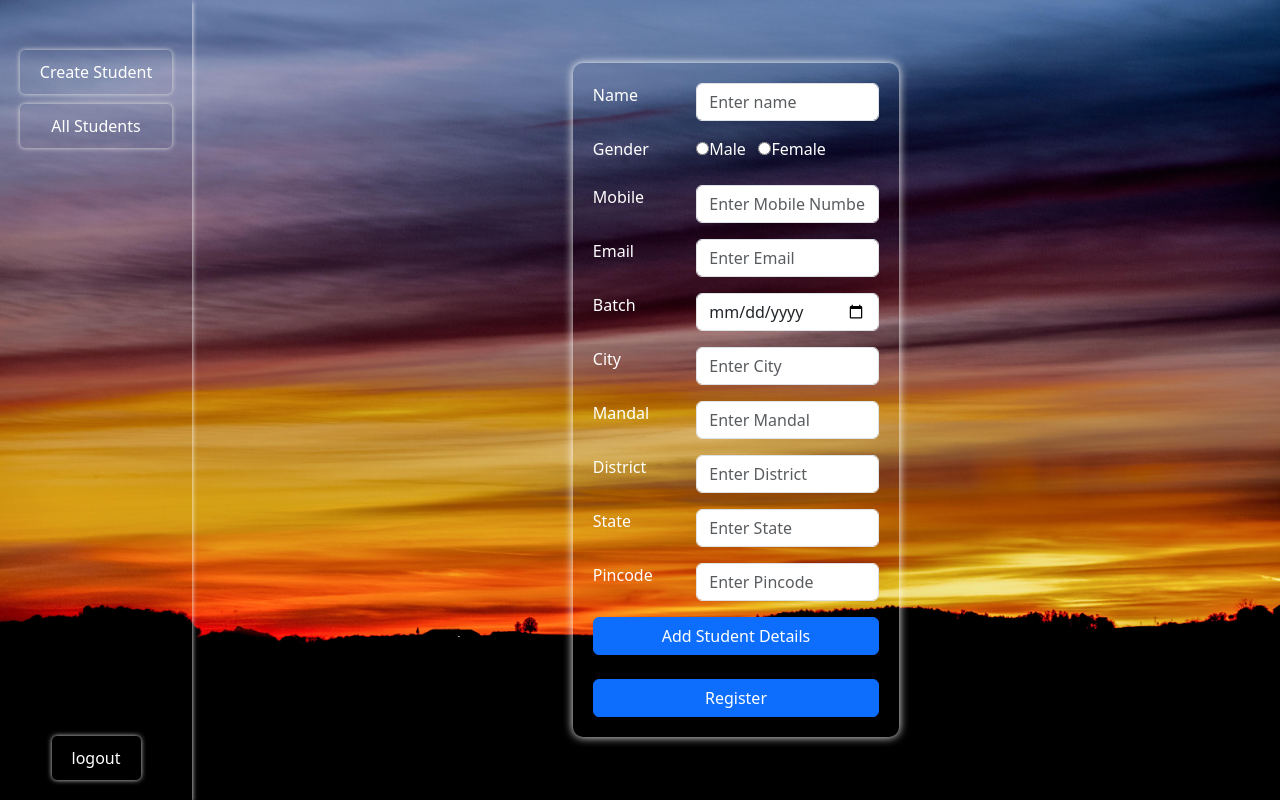
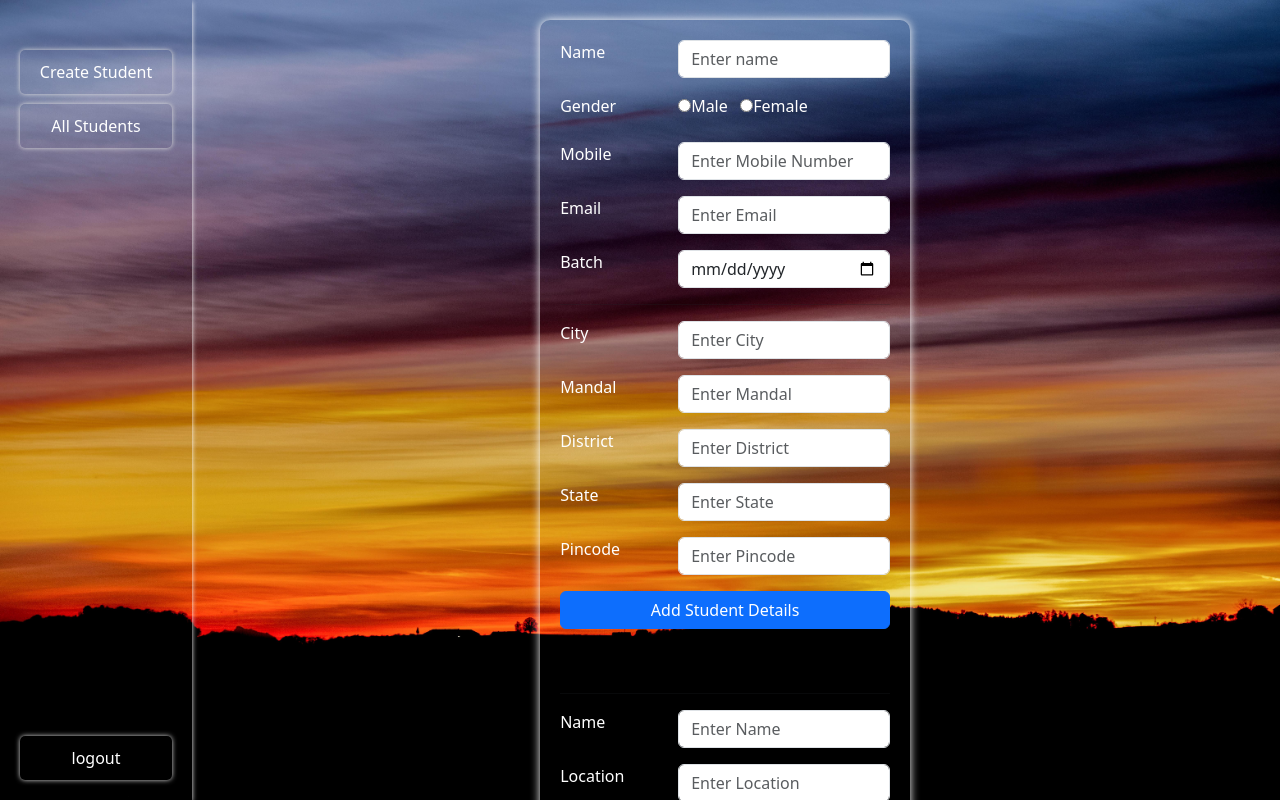
Before and after one commit to vishaldeep9/ims, an Angular app: page /dashboard/create-student in a window 1280 px wide. Built offline with nearby package versions, Linux system fonts and the light colour scheme; sample sign-in values are in the browser's storage.

Commit message:
some css modification on student-create form

```diff
--- a/src/app/components/create-student/create-student.component.html
+++ b/src/app/components/create-student/create-student.component.html
@@ -1,5 +1,5 @@
-<div class="outer display-flex">
-    <div class="parent display-flex">
+<div class="outer">
+    <div class="parent">
         <form [formGroup]="studentForm">
             <div class="row form-group">
                 <div class="col-sm-4">
@@ -48,7 +48,7 @@
                     <input type="date" id="name" class="form-control" placeholder="Enter Batch" name="name"
                         formControlName="batch">
                 </div>
-            </div>
+            </div><hr>
             <!-- -------------for address------------ -->
             <div formGroupName="address">
                 <div class="row form-group">
@@ -100,7 +100,7 @@
             <!-- --------For Education--------------- -->
             <div class="button display-flex ">
                 <button type="button" class="btn btn-primary" (click)="addStudent()">Add Student Details</button>
-            </div>
+            </div><br>
             <div class="education-details" formArrayName="education"
                 *ngFor="let edu of eductionFormArray.controls;let i=index">
                 <div class="education" formGroupName="{{i}}">
@@ -136,6 +136,48 @@
                         <button type="button" class="btn btn-primary" (click)="delete(i)">Delete {{i+1}}</button>
                     </div>
                 </div>
+            </div><br><hr>
+            <!-- -------------------company--------------- -->
+            <div formGroupName="company">
+                <div class="row form-group">
+                    <div class="col-sm-4">
+                        <label for="name">Name</label>
+                    </div>
+                    <div class="col-sm-8">
+                        <input type="text" id="name" class="form-control" placeholder="Enter Name" name="name"
+                            formControlName="name">
+                    </div>
+                </div>
+
+                <div class="row form-group">
+                    <div class="col-sm-4">
+                        <label for="name">Location</label>
+                    </div>
+                    <div class="col-sm-8">
+                        <input type="text" id="name" class="form-control" placeholder="Enter Location" name="name"
+                            formControlName="location">
+                    </div>
+                </div>
+
+                <div class="row form-group">
+                    <div class="col-sm-4">
+                        <label for="name">Package</label>
+                    </div>
+                    <div class="col-sm-8">
+                        <input type="number" id="name" class="form-control" placeholder="Enter Package" name="name"
+                            formControlName="package">
+                    </div>
+                </div>
+
+                <div class="row form-group">
+                    <div class="col-sm-4">
+                        <label for="name">Offer Date</label>
+                    </div>
+                    <div class="col-sm-8">
+                        <input type="date" id="name" class="form-control" placeholder="Enter Offer Date" name="name"
+                            formControlName="offerDate">
+                    </div>
+                </div>
             </div>
             <!-- --------------Button------------- -->
             <br>
--- a/src/app/components/create-student/create-student.component.scss
+++ b/src/app/components/create-student/create-student.component.scss
@@ -2,15 +2,23 @@
   width: 100%;
   height: 100%;
   background-color: transparent;
+  display: flex;
+  flex-direction: column;
+  max-height: 100vh;
+  padding-top: 20px;
+  padding-left: 32%;
+  // bcz of justify-content --it is not working properly
 }
 .parent {
   box-shadow: 0 0 10px #fff;
   padding: 20px;
   border-radius: 10px;
-  width: 30%;
+  width: 50%;
+  background-color: transparent;
 }
 .button {
   width: 100%;
+  height: auto;
 }
 
 .button button {
@@ -25,21 +33,3 @@ label {
   height: 100%;
   background-color: transparent;
 }
-
-.parent {
-  box-shadow: 0 0 10px #fff;
-  padding: 20px;
-  border-radius: 10px;
-}
-
-.button {
-  width: 100%;
-}
-
-.button button {
-  width: 100%;
-}
-
-label {
-  color: #fff;
-}
--- a/src/app/components/create-student/create-student.component.ts
+++ b/src/app/components/create-student/create-student.component.ts
@@ -6,7 +6,7 @@ import { FormArray, FormControl, FormGroup } from '@angular/forms';
   templateUrl: './create-student.component.html',
   styleUrls: ['./create-student.component.scss'],
 })
-export class CreateStudentComponent implements OnInit {
+export class CreateStudentComponent  {
   public studentForm!: FormGroup;
 
   constructor() {}
@@ -25,6 +25,12 @@ export class CreateStudentComponent implements OnInit {
         pincode: new FormControl(''),
       }),
       education: new FormArray([]),
+      company:new FormGroup({
+        name:new FormControl(),
+        location:new FormControl(),
+        package:new FormControl(),
+        offerDate:new FormControl()
+      })
     });
   }
   //-------Form Array-----------------
@@ -50,3 +56,6 @@ export class CreateStudentComponent implements OnInit {
     this.eductionFormArray.removeAt(index);
   }
 }
+function ngOnInit() {
+  throw new Error('Function not implemented.');
+}
--- a/src/app/components/dashboard/dashboard.component.scss
+++ b/src/app/components/dashboard/dashboard.component.scss
@@ -14,7 +14,7 @@
   color: white; /* White text color for contrast */
   display: flex;
   flex-direction: column;
-  align-items: center; /* Center the items horizontally */
+  overflow: auto;
   padding: 20px;
   box-shadow: 0 2px 5px #fff;
 }
@@ -67,5 +67,5 @@
   width: 85%;
   height: 100%;
   background-color: transparent;
-  overflow: auto;
+  overflow-y: auto;
 }
```
